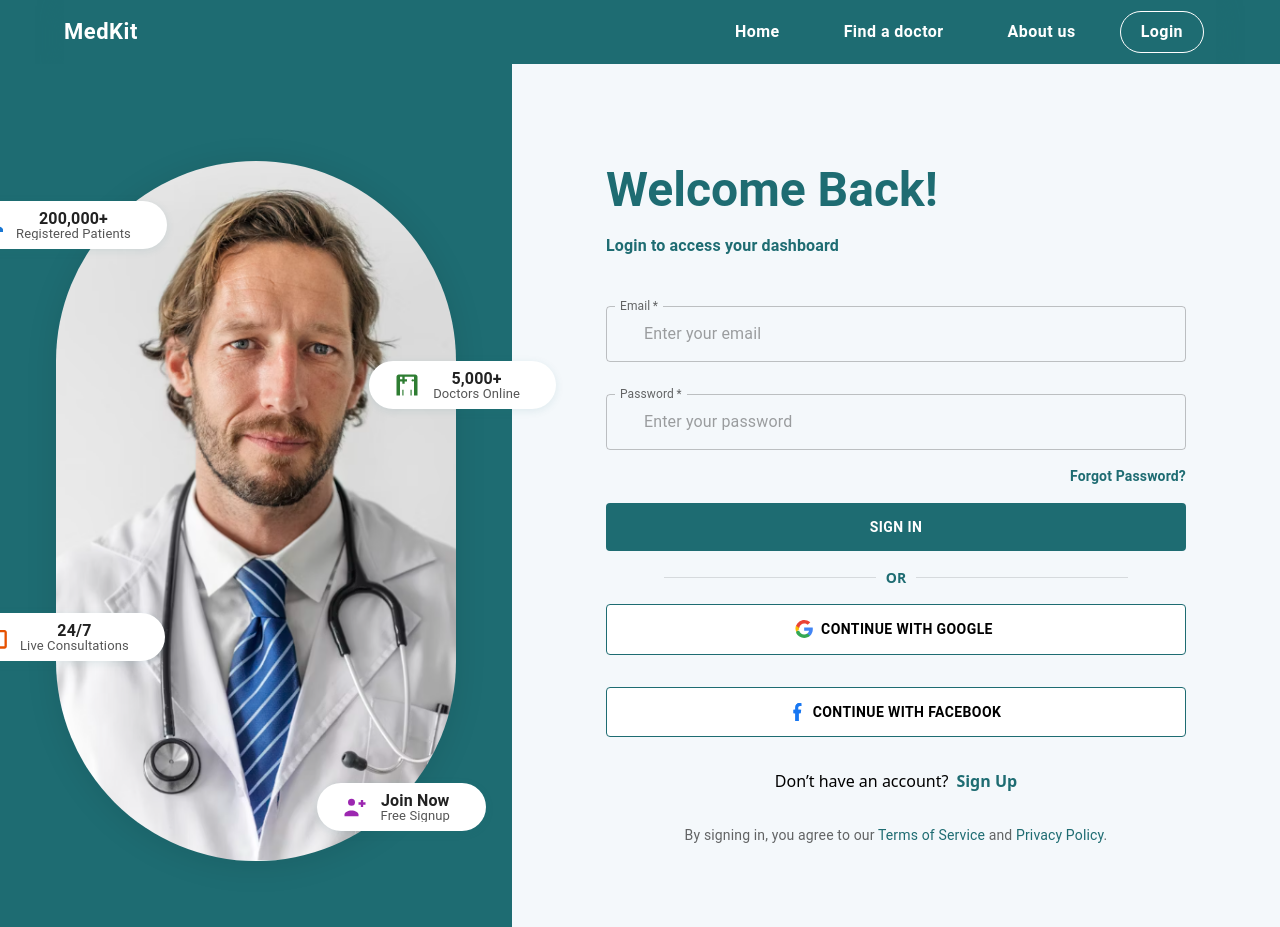
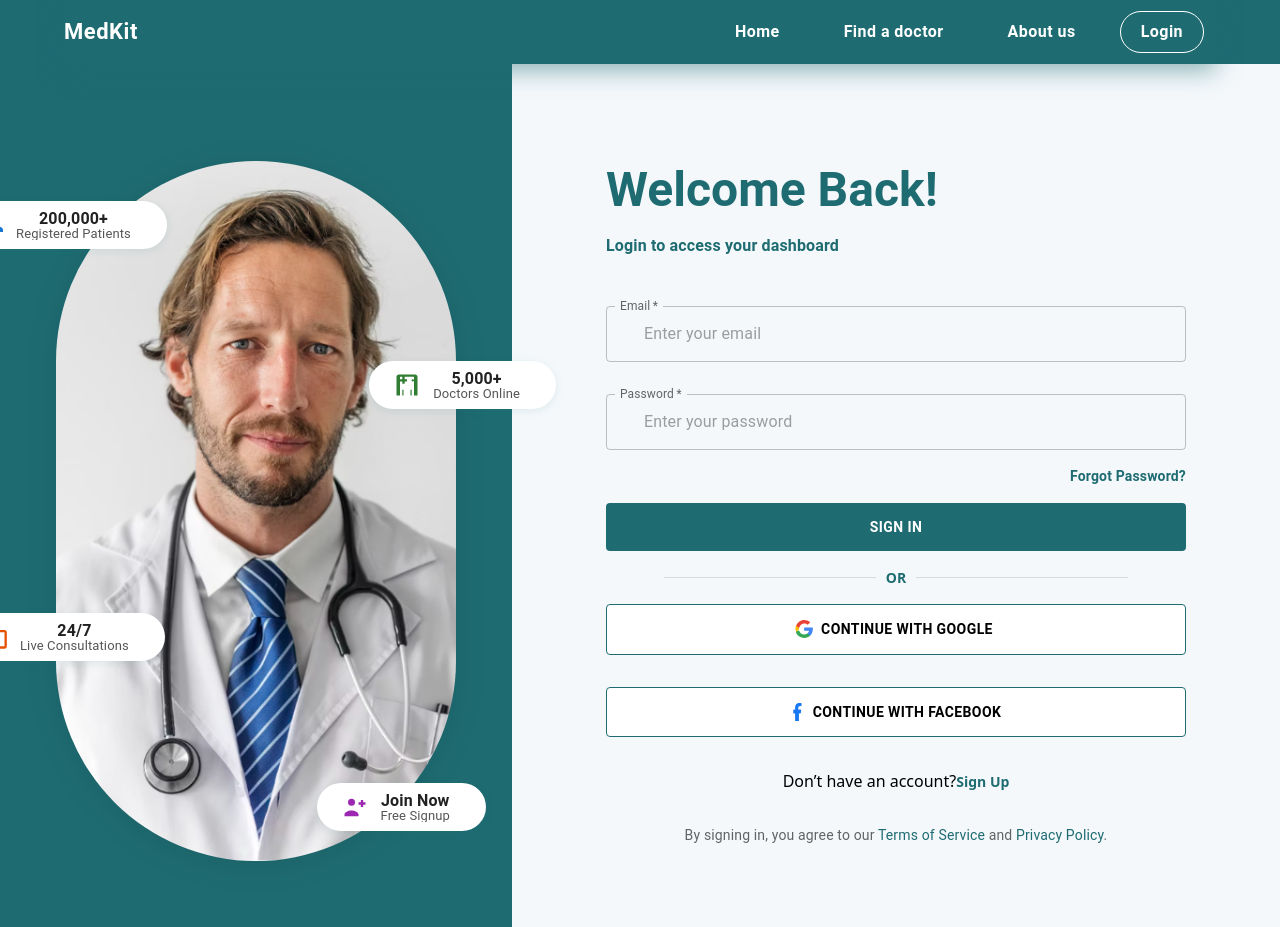
Before and after one commit to noouh1/MedKit-HealthCare, a React (Vite) app: page /login in a window 1280 px wide. Built offline with nearby package versions, Linux system fonts and the light colour scheme; some icons are missing.

Commit message:
[Edit]:fix photo and shadow

```diff
--- a/src/components/login/Banner.tsx
+++ b/src/components/login/Banner.tsx
@@ -10,12 +10,12 @@ function Banner() {
         textAlign: 'center',
         backgroundColor: '#1e6c72',
         width: { xs: '100%', md: '40%' },
-        display: 'flex',
         flexDirection: 'column',
         justifyContent: 'center',
         alignItems: 'center',
         py: { xs: 4 },
         position: 'relative',
+        display: { xs: 'none', md: 'flex' },
       }}
     >
       {/* Image */}
--- a/src/components/login/LoginSection.tsx
+++ b/src/components/login/LoginSection.tsx
@@ -176,7 +176,7 @@ function LoginSection({ onSwitch }: LoginSectionProps) {
         <Box
           component="span"
           onClick={onSwitch}
-          sx={{ ml: 1, cursor: 'pointer', color: '#1e6c72', fontWeight: 'bold' }}
+          sx={{  cursor: 'pointer', color: '#1e6c72', fontWeight: 'bold' ,fontSize: 14,}}
         >
           Sign Up
         </Box>
--- a/src/components/navbar/NavBar.tsx
+++ b/src/components/navbar/NavBar.tsx
@@ -46,6 +46,7 @@ function NavBar() {
                     flexDirection: 'row',
                     justifyContent: 'space-between',
                     boxShadow: '0 6px 24px 0 rgba(30,108,114,0.5)',
+                    zIndex: 10,
                 }}
             >
                 {/* Logo */}
--- a/src/pages/login/Login.tsx
+++ b/src/pages/login/Login.tsx
@@ -8,8 +8,8 @@ function Login() {
   const [activeForm, setActiveForm] = useState("login");
 
   return (
-    <Box sx={{ display: {md:'flex'}, minHeight: '94vh', overflow: 'hidden', position: 'relative' ,backgroundColor: '#f4f8fb'}}>
-      <Banner />
+    <Box sx={{ display: {md:'flex'}, minHeight: '94vh', overflow: 'hidden', position: 'relative' ,backgroundColor: '#f4f8fb',zIndex:0}}>
+      <Banner  />
 
       {/*container */}
       <Box
```
